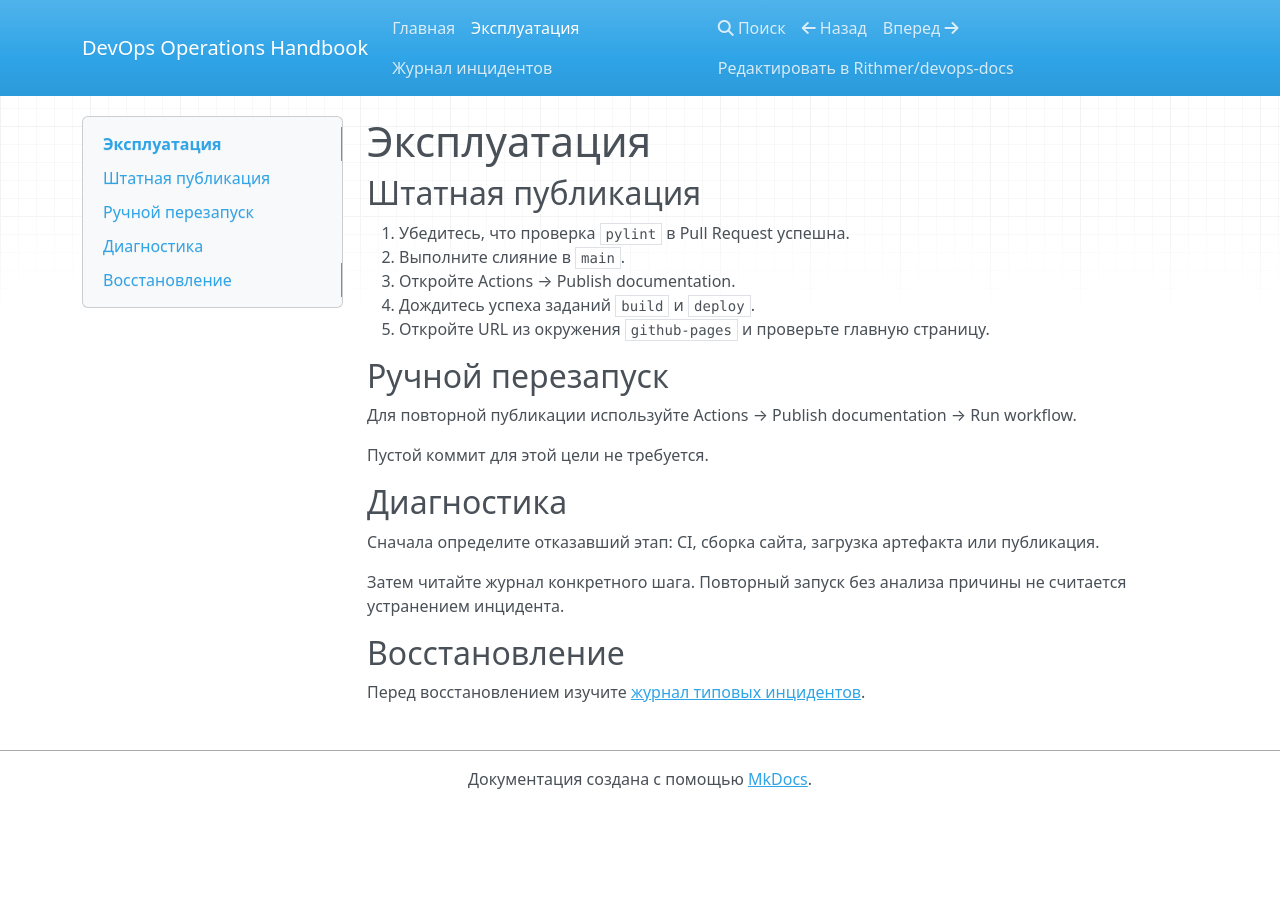
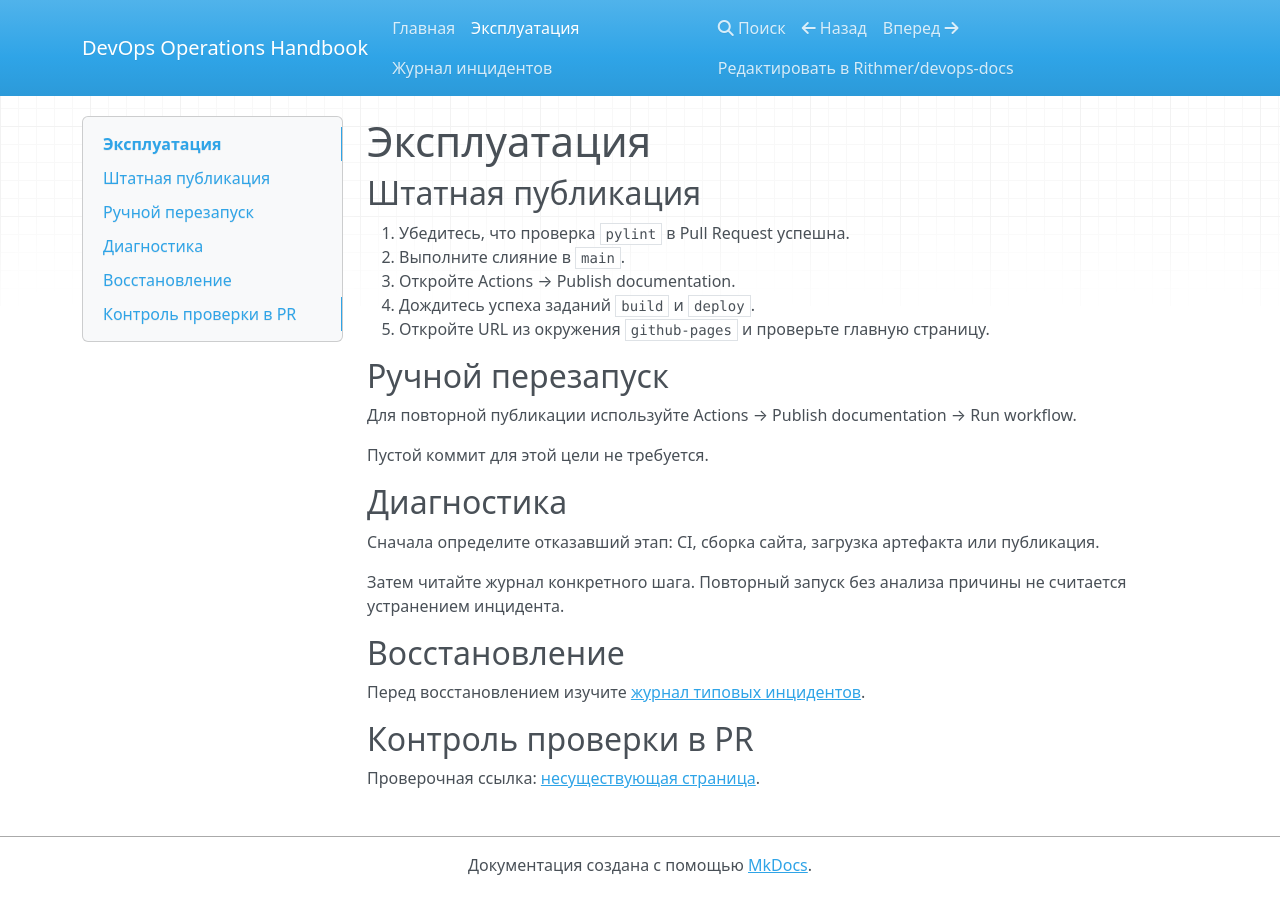
Before and after one commit to Rithmer/devops-docs, an MkDocs documentation site: the page built from docs/runbook.md, in a window 1280 px wide. Built offline with MkDocs 1.6.1, drawn with Linux system fonts in a browser that asks for light colours; nearby versions of some CDN libraries.

Commit message:
test: verify broken documentation link is blocked

```diff
--- a/docs/runbook.md
+++ b/docs/runbook.md
@@ -23,3 +23,7 @@
 ## Восстановление
 
 Перед восстановлением изучите [журнал типовых инцидентов](incidents.md).
+
+## Контроль проверки в PR
+
+Проверочная ссылка: [несуществующая страница](missing-page.md).
```
